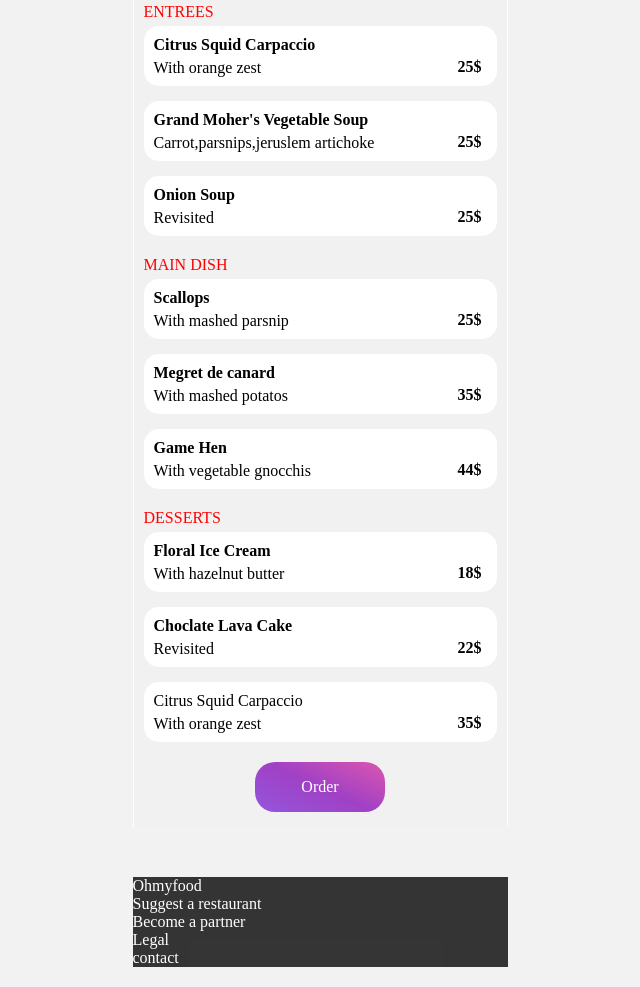
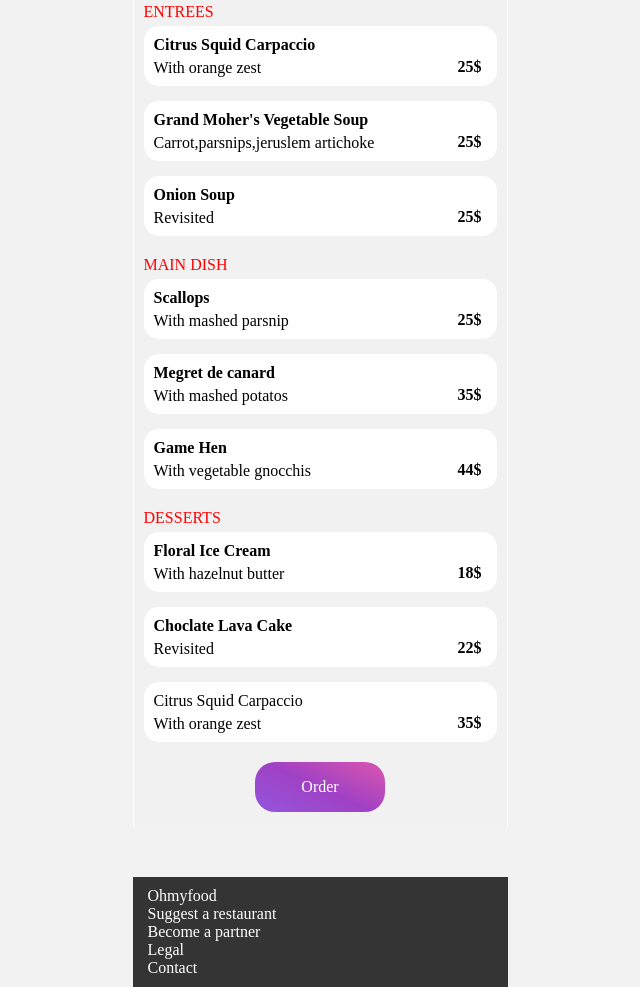
Before and after one commit to Hiresh22/Ohmyfood, a website: page Menu1.html in a window 1280 px wide. Shown: the part 332-1319 px from the top of the page, without its empty margins (320-960 px from the left). Drawn offline with Linux system fonts and the light colour scheme.

Commit message:
footer on menu

```diff
--- a/Menu1.html
+++ b/Menu1.html
@@ -203,7 +203,7 @@
 
                 <div>Become a partner</div>
                 <div>Legal</div>
-                <div>contact</div>
+                <div>Contact</div>
 
 
 
--- a/saas/menu.scss
+++ b/saas/menu.scss
@@ -259,12 +259,15 @@ main
 }
 
 .footer
-{
-    background-color:$footerBackGroundColor;
-    color: $footerTextColor;
-    width: 375px;
-    margin: auto;
-}
+        {
+                width: 375px;
+                margin: auto;
+                background-color:$footerBackGroundColor;
+                color:$footerTextColor;
+                padding-left: 15px;
+                padding-top: 10px;
+                padding-bottom: 10px;
+            }
 
 @keyframes MenuHoverTransition {
     0%{
```
Also changed, not shown: Menu2.html (+1 -1 lines), Menu3.html (+1 -1 lines), Menu4.html (+1 -1 lines), saas/menu.css, 1 other file.
